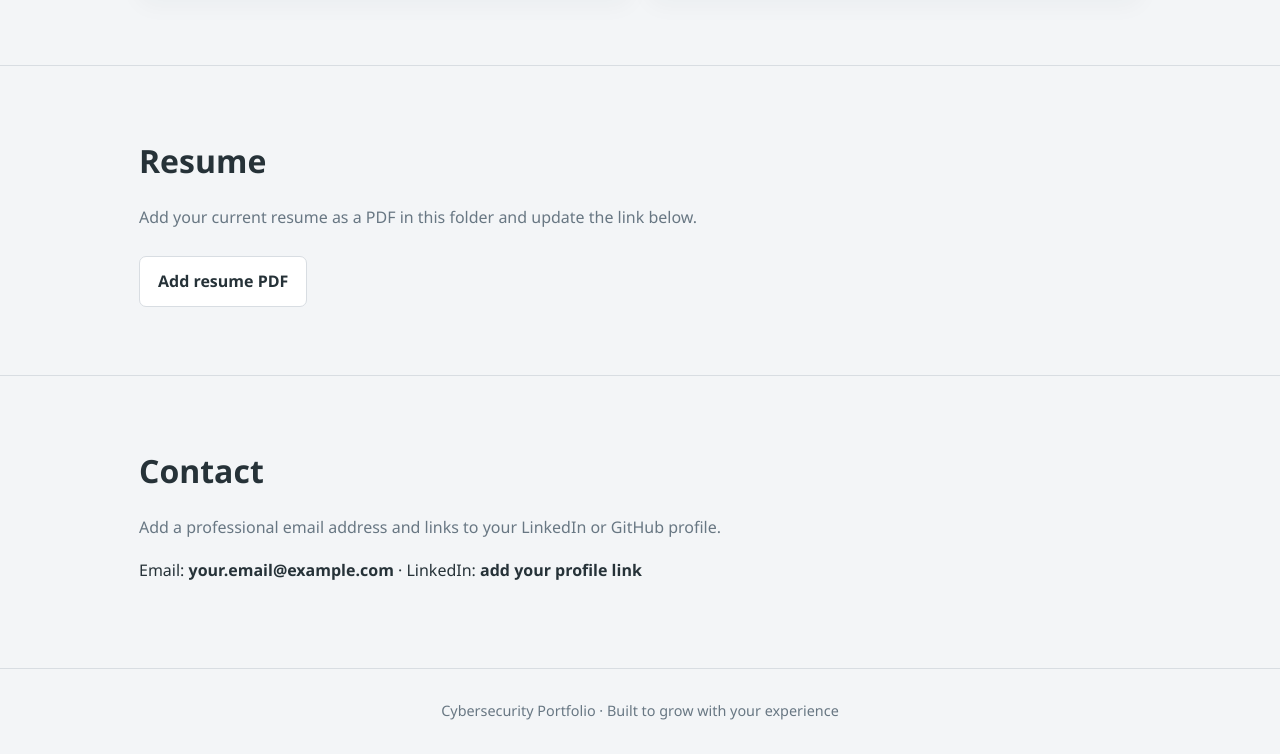
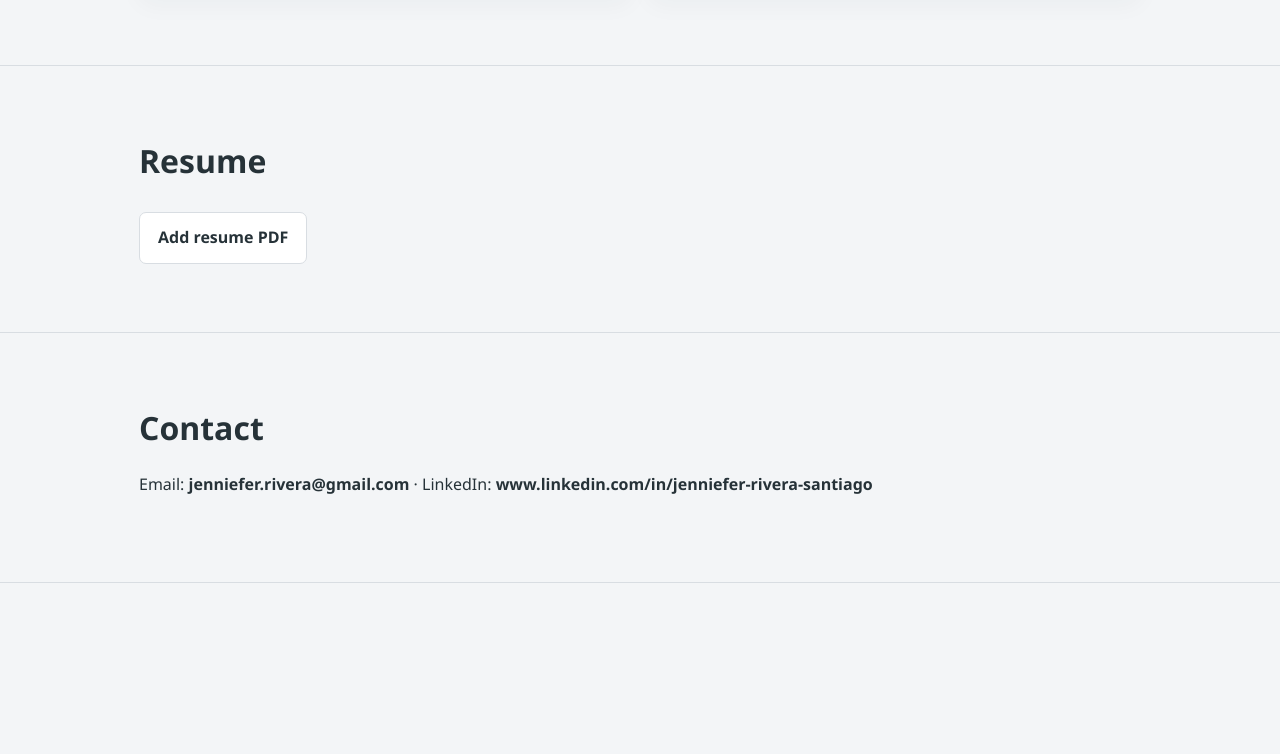
Before and after one commit to JennieferRivera/JennieferRivera-Portfolio, a plain HTML site: page index.html in a window 1280 px wide. Shown: the part 1893-2647 px from the top of the page. After the commit the page ends 2536 px from the top, so only its background shows below. Drawn offline with Linux system fonts and the light colour scheme.

Commit message:
Revise resume and contact sections in index.html
Updated contact section with email and LinkedIn profile.

```diff
--- a/index.html
+++ b/index.html
@@ -52,5 +52,7 @@ This ePortfolio will showcase my academic work, projects, skills, experiences, a
 
 
 
-<section class="section" id="resume"><div class="container"><h2>Resume</h2><p class="section-intro">Add your current resume as a PDF in this folder and update the link below.</p><a class="button secondary" href="#" onclick="alert('Replace this link with your resume PDF.');return false;">Add resume PDF</a></div></section>
-<section class="section" id="contact"><div class="container"><h2>Contact</h2><p class="section-intro">Add a professional email address and links to your LinkedIn or GitHub profile.</p><p>Email: <strong>your.email@example.com</strong> · LinkedIn: <strong>add your profile link</strong></p></div></section></main><footer>Cybersecurity Portfolio · Built to grow with your experience</footer><script src="assets/js/main.js"></script></body></html>
+<section class="section" id="resume"><div class="container"><h2>Resume</h2><p class="section-intro"></p><a class="button secondary" href="#" onclick="alert('Replace this link with your resume PDF.');return false;">Add resume PDF</a></div></section>
+<section class="section" id="contact"><div class="container"><h2>Contact</h2><p class="section-intro"></p><p>Email: <strong>jenniefer.rivera@gmail.com</strong> · LinkedIn: <strong>www.linkedin.com/in/jenniefer-rivera-santiago
+
+</strong></p></div></section></main><footer></footer><script src="assets/js/main.js"></script></body></html>
```
